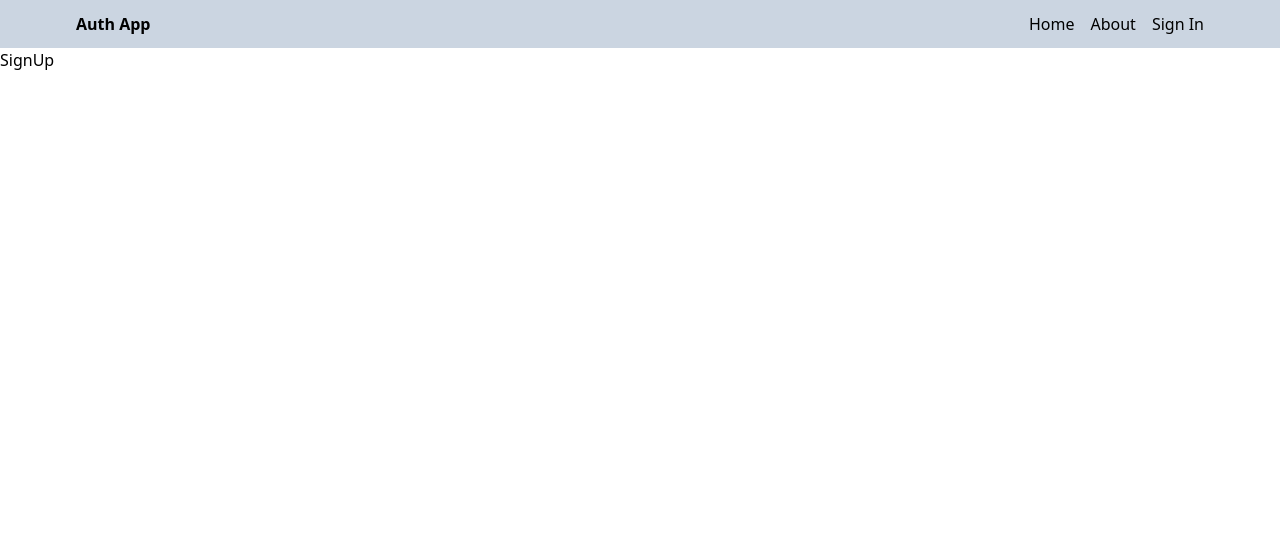
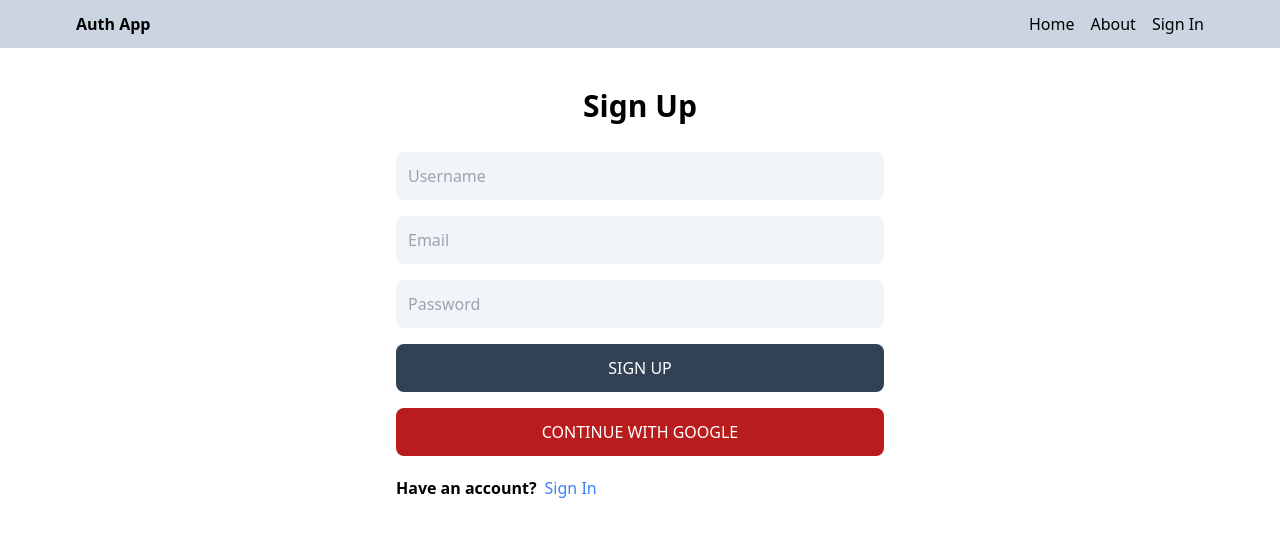
Before and after one commit to Ahmed-Hesham123/MERN-Authentication-App, a React (Vite) app in the folder client/: page /sign-up in a window 1280 px wide. Shown: the top 536 px of the page. Built offline with nearby package versions, Linux system fonts and the light colour scheme.

Commit message:
complete sign up page ui

```diff
--- /dev/null
+++ b/client/src/components/Button.jsx
@@ -0,0 +1,10 @@
+const Button = ({ children, bgColor, ...props }) => {
+  const classes = `${bgColor}  text-white rounded-lg p-3 uppercase hover:opacity-95 disabled:opacity-80 w-full`;
+  return (
+    <button className={classes} {...props}>
+      {children}
+    </button>
+  );
+};
+
+export default Button;
--- a/client/src/pages/SignUp.jsx
+++ b/client/src/pages/SignUp.jsx
@@ -1,10 +1,40 @@
+import { Link } from "react-router-dom";
+import Button from "../components/Button";
 
 const SignUp = () => {
-    return (
-        <div>
-            SignUp
-        </div>
-    );
-}
+  return (
+    <div className="mx-auto p-3 max-w-lg">
+      <h1 className="font-semibold text-3xl text-center my-7">Sign Up</h1>
+      <form className="flex flex-col gap-4">
+        <input
+          type="text"
+          placeholder="Username"
+          id="username"
+          className="bg-slate-100 rounded-lg p-3"
+        />
+        <input
+          type="mail"
+          placeholder="Email"
+          id="email"
+          className="bg-slate-100 rounded-lg p-3"
+        />
+        <input
+          type="password"
+          placeholder="Password"
+          id="password"
+          className="bg-slate-100 rounded-lg p-3"
+        />
+        <Button bgColor="bg-slate-700">Sign up</Button>
+        <Button bgColor="bg-red-700">Continue With Google</Button>
+      </form>
+      <div className="flex gap-2 mt-5">
+        <p className="font-bold">Have an account?</p>
+        <Link to="/sign-in">
+          <span className="text-blue-500">Sign In</span>
+        </Link>
+      </div>
+    </div>
+  );
+};
 
 export default SignUp;
```
